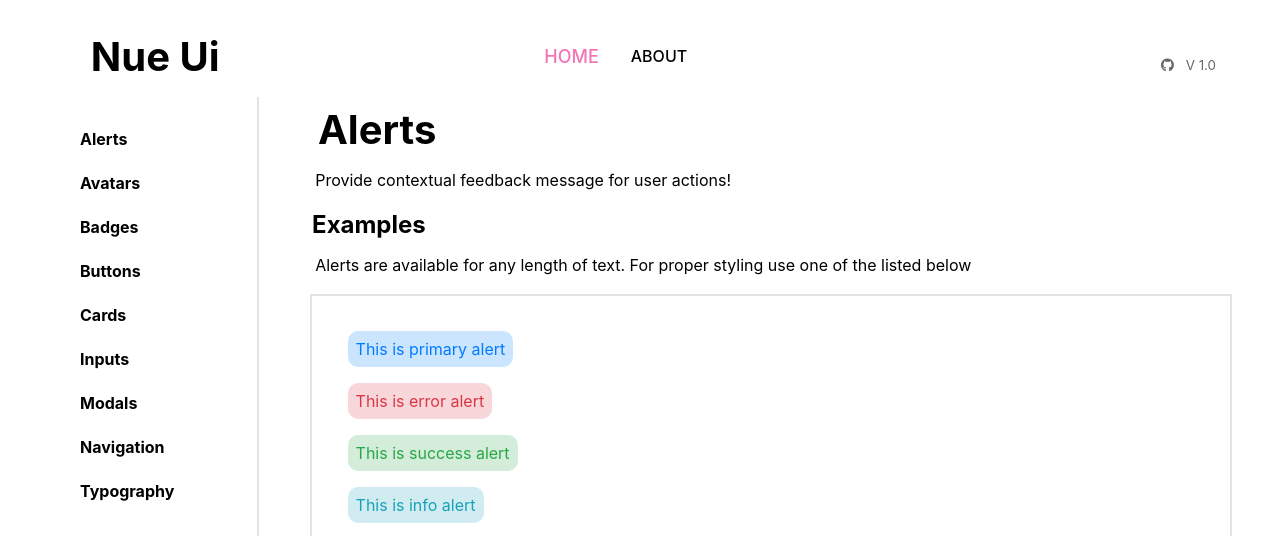
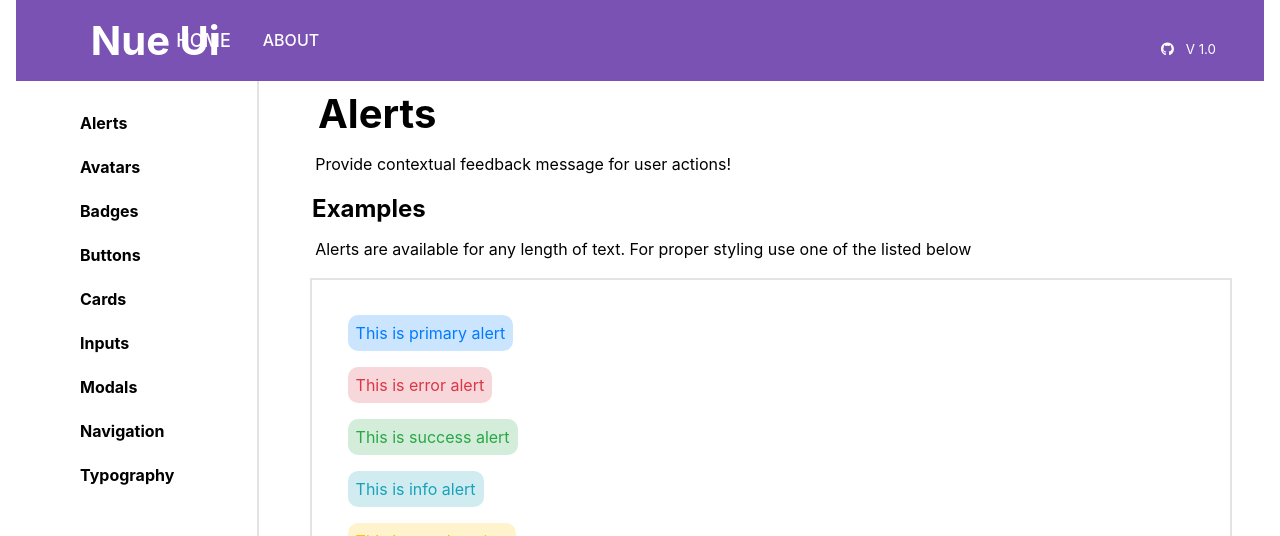
Before and after one commit to DarkShadow20/component-lib, a plain HTML site: page index.html in a window 1280 px wide. Shown: the top 536 px of the page. Drawn offline with Linux system fonts and the light colour scheme.

Commit message:
style:navbar

```diff
--- a/home.css
+++ b/home.css
@@ -11,7 +11,6 @@ p
 {
     padding: 1rem 0 0 1.5rem;
 }
-
 a
 {
     text-decoration: none;
@@ -22,27 +21,39 @@ iframe
     width:100%;
     min-height: 50vh;
 }
-
+.small{
+  color:#fff;
+}
+.link {
+  color: #fff;
+}
+.nav-container{
+  margin-top: -1rem;
+}
+.nav-list-container{
+  margin-left: -55em;
+}
 .nav-wrap {
+  background-color: #7952B3;
     display: flex;
     justify-content: space-between;
     align-items: center;
     padding: 1rem 3rem;
   }
-  .brand-logo{
+.brand-logo{
     font-size: 2.5rem;
+    color: #fff;
   }
-
-  .nav-list {
+.nav-list {
     padding-inline-start: 0;
     list-style: none;
     display: flex;
-    margin-left: -9rem;
   }
   .nav-list li {
     font-weight: 500;
     margin: 0 1rem;
     cursor: pointer;
+    color: #fff;
   }
   .nav-list li:hover {
     color: var(--pri-color);
--- a/index.html
+++ b/index.html
@@ -25,7 +25,7 @@
                 </ul>
             </div>
             <div>
-                <p class="small" style="color: rgb(105, 104, 104)">
+                <p class="small">
                 <span
                     ><a
                     class="link"
--- a/main.css
+++ b/main.css
@@ -21,6 +21,6 @@ body{
     margin: 1rem;
 }
 .current{
-    font-size: large;
-    color: #F472B6;
+    font-size: 18px;
+    color: #fff;
 }
```
